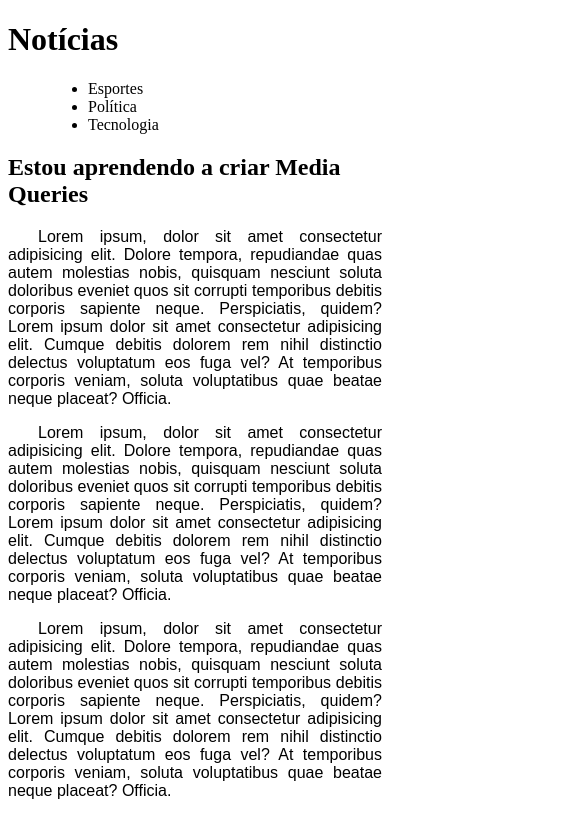
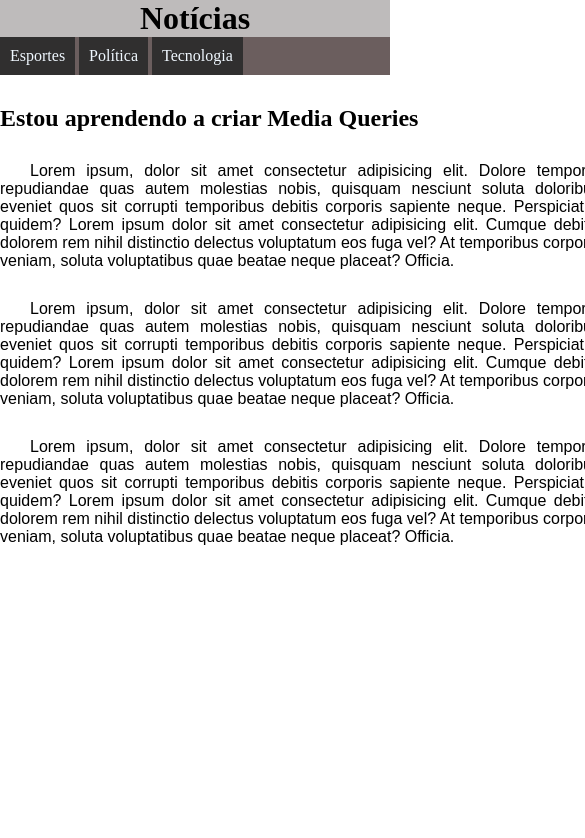
Before and after one commit to CarlosOtrebla/html5-css, a plain HTML site: page modulo_04/exe026/mq001/index.html in a window 390 px wide. Shown: the whole page, 585 px wide, since content can reach past the window. Drawn offline with Linux system fonts and the light colour scheme.

Commit message:
create media query

```diff
--- a/modulo_04/exe026/mq001/index.html
+++ b/modulo_04/exe026/mq001/index.html
@@ -5,7 +5,8 @@
     <meta http-equiv="X-UA-Compatible" content="IE=edge">
     <meta name="viewport" content="width=device-width, initial-scale=1.0">
     <title>Media Query</title>
-    <link rel="stylesheet" href="style.css">
+    <link rel="stylesheet" href="style.css" media="screen">
+    <link rel="stylesheet" href="printer.css" media="print" >
 </head>
 <body>
     <header>
--- /dev/null
+++ b/modulo_04/exe026/mq001/printer.css
@@ -0,0 +1,21 @@
+* {
+    margin: 5px;
+    padding: 5px;
+}
+
+html {
+    font-family: 'Courier New', Courier, monospace;
+    font-size: 16px;
+    line-height: 1.5em;
+}
+p {
+    text-align: justify;
+    text-indent: 30px;
+}
+
+menu {
+    display: none;
+
+}article::after {
+    content: 'Esse arquivo foi inpresso atravéz do site www.carlosotrebla.com';
+}
--- a/modulo_04/exe026/mq001/style.css
+++ b/modulo_04/exe026/mq001/style.css
@@ -1,5 +1,37 @@
+* {
+    margin: 0px;
+    padding: 0px;
+}
+h2 {
+    padding-top: 30px;
+}
 p {
     font-family: Arial, Helvetica, sans-serif;
     text-align: justify;
     text-indent: 30px;
+    padding-top: 30px;
 }
+header {
+    background-color: rgb(190, 187, 187);
+}
+
+header>h1 {
+    text-align: center;
+}
+menu ul {
+    list-style-type: none;
+    background-color: rgb(107, 94, 94);
+}
+
+menu li {
+    background-color: rgb(48, 47, 47);
+    color: aliceblue;
+    display: inline-block;
+    padding: 10px;
+}
+
+article {
+    width: 600px;
+    display: block;
+    margin: auto;
+}
```
